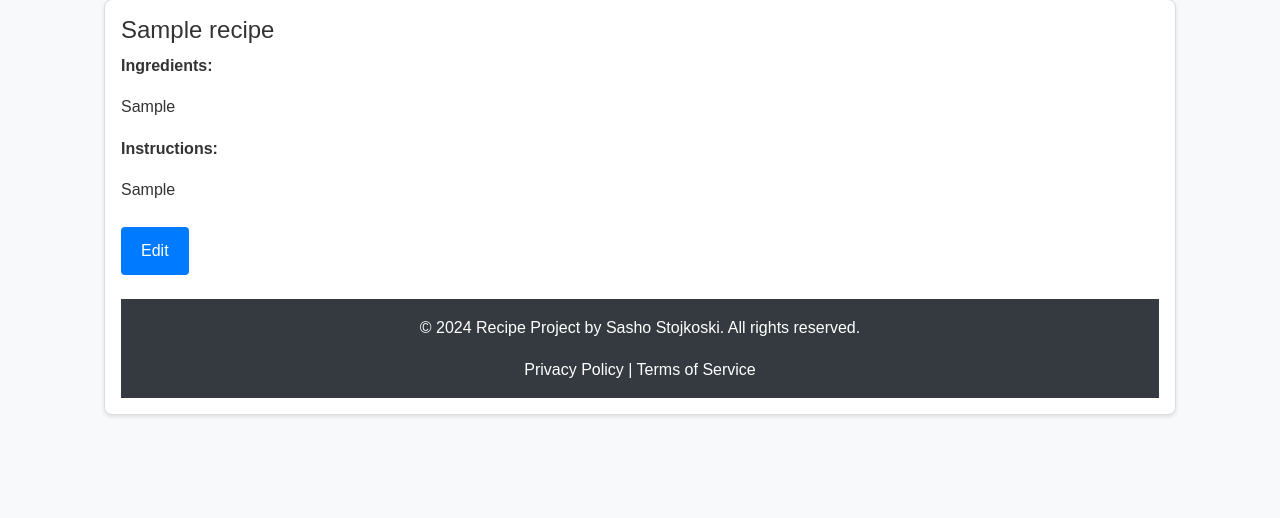
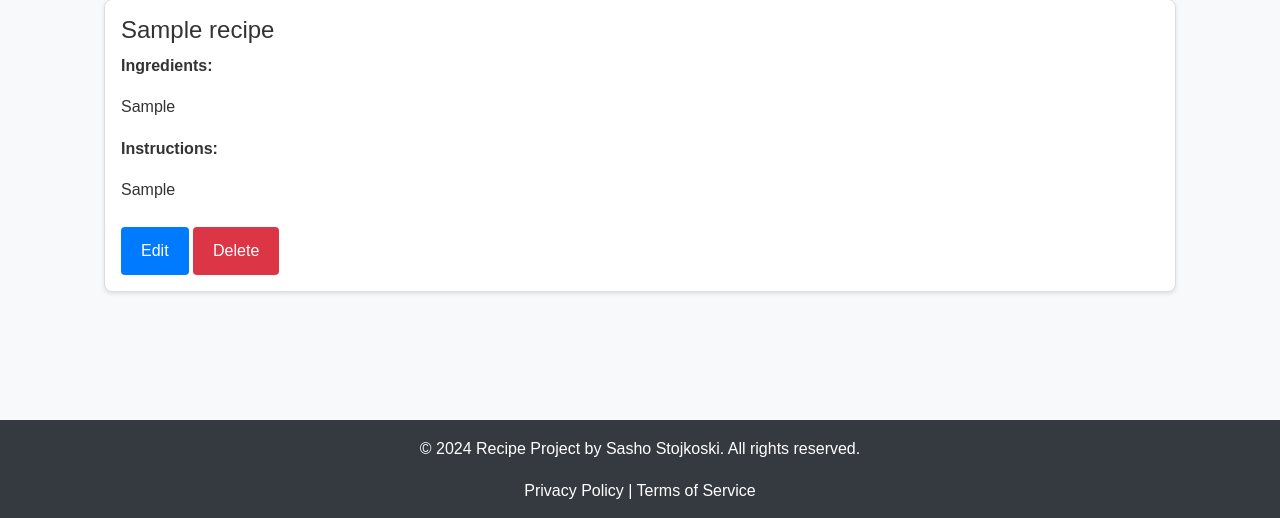
Before and after one commit to Salewitcher/recipe_blog_django, a Django app: page /recipes/1/ in a window 1280 px wide. Shown: the part 200-718 px from the top of the page. Run offline with Django 5.2, Linux system fonts and the light colour scheme; a user stored in the database is signed in; tables that the repository leaves empty hold one stand-in row (values such as "Sample post"); some libraries are stand-ins or nearby versions; some web fonts are replaced.

Commit message:
Add screenshots for README.MD

```diff
--- a/recipes/templates/recipes/recipe_detail.html
+++ b/recipes/templates/recipes/recipe_detail.html
@@ -23,6 +23,13 @@
             <div class="mt-4">
                 <a href="{% url 'edit_recipe' recipe.id %}" class="btn btn-primary">Edit</a>
 
+                <!-- Delete Form with Confirmation -->
                 <form id="deleteForm" action="{% url 'delete_recipe' recipe.id %}" method="post" style="display:inline;">
                     {% csrf_token %}
+                    <button type="submit" class="btn btn-danger" onclick="return confirm('Are you sure you want to delete this recipe?');">Delete</button>
+                </form>
+            </div>
+        </div>
+    </div>
+</div>
 {% endblock %}
```
Also changed, not shown: README.md, 3 other files.
